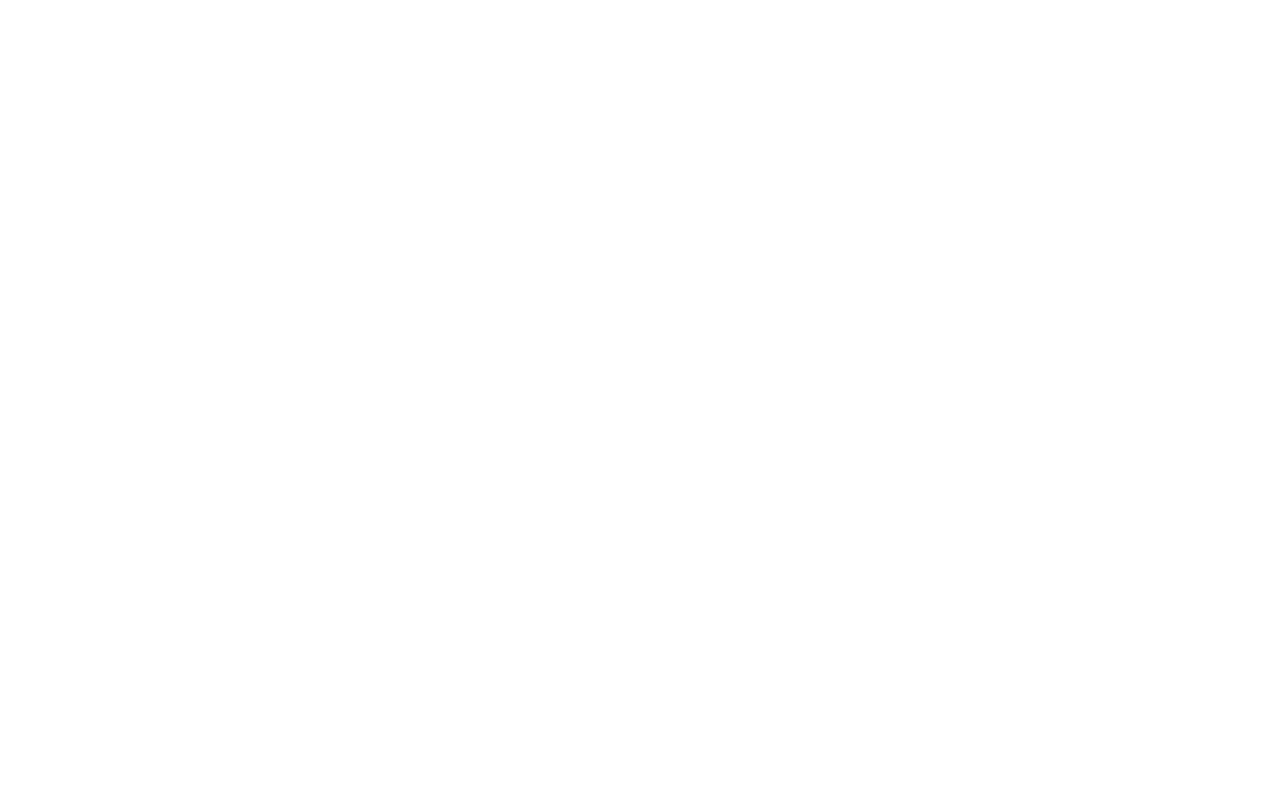
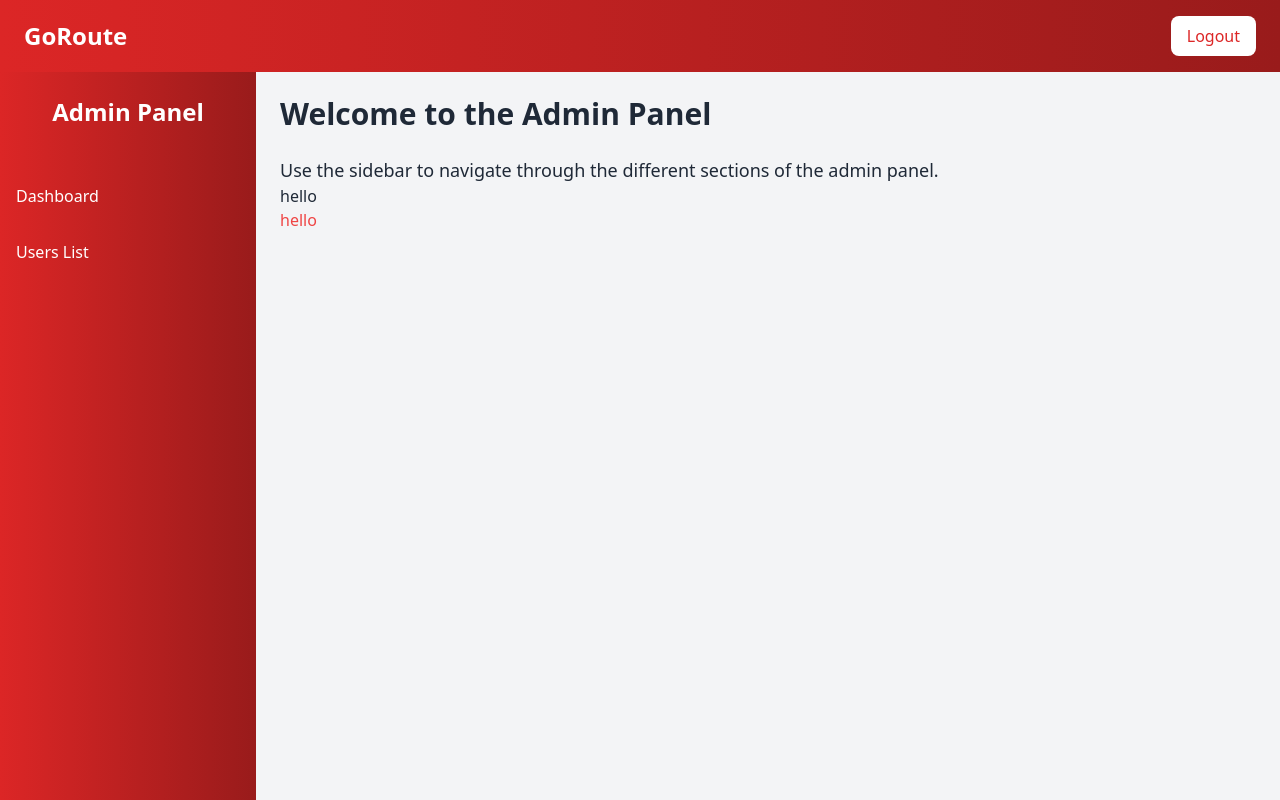
Before and after one commit to rabeeh-p/GoRoute-bus-ticket-booking, a React (Vite) app in the folder GoRoute-frontend/goRoute-client-app/: page /admin-home/users-list in a window 1280 px wide. Before the commit this address had no page. Built offline with nearby package versions, Linux system fonts and the light colour scheme.

Commit message:
admin dashboard fixed

```diff
--- a/GoRoute-frontend/goRoute-client-app/package.json
+++ b/GoRoute-frontend/goRoute-client-app/package.json
@@ -10,6 +10,8 @@
   },
   "dependencies": {
     "@heroicons/react": "^2.2.0",
+    "@radix-ui/react-accordion": "^1.2.2",
+    "@radix-ui/react-icons": "^1.3.2",
     "@reduxjs/toolkit": "^2.5.0",
     "autoprefixer": "^10.4.20",
     "axios": "^1.7.9",
--- a/GoRoute-frontend/goRoute-client-app/src/App.jsx
+++ b/GoRoute-frontend/goRoute-client-app/src/App.jsx
@@ -8,6 +8,8 @@
 import SignUp from './Pages/Noraml-User/SignUp';
 import OTPVerification from './Pages/Noraml-User/OTPVerification';
 import TripBooking from './Pages/Noraml-User/TripBooking';
+import UsersList from './Pages/Admin/UsersList';
+import Dashboard from './Pages/Admin/Dashboard';
 function App() {
   return (
     <BrowserRouter>
@@ -18,11 +20,16 @@
         <Route path="/signUp" element={<SignUp />} />
         <Route path="/otp" element={<OTPVerification />} />
 
+        <Route path="/trip-booking" element={<TripBooking />} />
 
 
         <Route path="/admin-login" element={<AdminLogin />} />
-        <Route path="/admin-home" element={<AdminDashboard />} />
-        <Route path="/trip-booking" element={<TripBooking />} />
+        <Route path="/admin-home" element={<AdminDashboard />} >
+          <Route path="users-list" element={<UsersList />} />
+          <Route path="dashboard" element={<Dashboard />} />
+
+        </Route>
+        <Route path="/users-list" element={<UsersList />} />
 
 
 
--- a/GoRoute-frontend/goRoute-client-app/src/Pages/Admin/AdminDashboard.jsx
+++ b/GoRoute-frontend/goRoute-client-app/src/Pages/Admin/AdminDashboard.jsx
@@ -1,7 +1,10 @@
 import React from "react";
+import { Route, Routes } from "react-router-dom";
 import { useDispatch } from "react-redux";
 import { clearUserData } from "../../slice/userSlicer";
 import { useNavigate } from "react-router-dom";
+import UsersList from "./UsersList";
+import Dashboard from "./Dashboard";
 
 const AdminDashboard = () => {
   const dispatch = useDispatch();
@@ -9,11 +12,10 @@
 
   const handleLogout = () => {
     dispatch(clearUserData());
-
     localStorage.removeItem("accessToken");
     localStorage.removeItem("refreshToken");
+    navigate("/admin-login");
 
-    navigate("/admin-login");
   };
 
   return (
@@ -21,11 +23,9 @@
       <header className="bg-gradient-to-r from-red-600 to-red-800 text-white py-4">
         <div className="max-w-7xl mx-auto flex items-center justify-between px-6">
           <div className="flex items-center space-x-2">
-
             <span className="text-2xl font-bold text-white">GoRoute</span>
           </div>
           <div>
-            {/* Logout Button */}
             <button
               onClick={handleLogout}
               className="bg-white text-red-600 py-2 px-4 rounded-lg hover:bg-gray-200 transition duration-300"
@@ -46,7 +46,7 @@
             <ul className="space-y-4">
               <li>
                 <a
-                  href="#dashboard"
+                onClick={() => {navigate('/admin-home/dashboard')}}
                   className="block py-2 px-4 hover:bg-red-700 rounded-lg transition duration-300"
                 >
                   Dashboard
@@ -54,26 +54,10 @@
               </li>
               <li>
                 <a
-                  href="#users-list"
+                  onClick={() => navigate('/admin-home/users-list')}
                   className="block py-2 px-4 hover:bg-red-700 rounded-lg transition duration-300"
                 >
                   Users List
-                </a>
-              </li>
-              <li>
-                <a
-                  href="#bus-owner-request"
-                  className="block py-2 px-4 hover:bg-red-700 rounded-lg transition duration-300"
-                >
-                  Bus Owner Request
-                </a>
-              </li>
-              <li>
-                <a
-                  href="#wallet"
-                  className="block py-2 px-4 hover:bg-red-700 rounded-lg transition duration-300"
-                >
-                  Wallet
                 </a>
               </li>
             </ul>
@@ -88,33 +72,14 @@
               Use the sidebar to navigate through the different sections of the admin panel.
             </p>
 
-            {/* Dashboard Section */}
-            <section id="dashboard" className="mt-10">
-              <h2 className="text-2xl font-bold mb-4">Dashboard</h2>
-              <div className="grid grid-cols-1 md:grid-cols-2 lg:grid-cols-4 gap-6">
-                <div className="p-4 bg-white rounded-lg shadow-md hover:shadow-lg transition duration-300">
-                  <h3 className="text-xl font-semibold">Total Users</h3>
-                  <p className="text-gray-600 mt-2 text-lg">1,234</p>
-                </div>
-                <div className="p-4 bg-white rounded-lg shadow-md hover:shadow-lg transition duration-300">
-                  <h3 className="text-xl font-semibold">Total Buses</h3>
-                  <p className="text-gray-600 mt-2 text-lg">567</p>
-                </div>
-                <div className="p-4 bg-white rounded-lg shadow-md hover:shadow-lg transition duration-300">
-                  <h3 className="text-xl font-semibold">Pending Requests</h3>
-                  <p className="text-gray-600 mt-2 text-lg">12</p>
-                </div>
-                <div className="p-4 bg-white rounded-lg shadow-md hover:shadow-lg transition duration-300">
-                  <h3 className="text-xl font-semibold">Total Earnings</h3>
-                  <p className="text-gray-600 mt-2 text-lg">$45,678</p>
-                </div>
-              </div>
-            </section>
+            <Routes>
+              <Route path="users-list" element={<UsersList />} />
+              <Route path="dashboard" element={<Dashboard />} />
+            </Routes>
           </div>
         </main>
       </div>
     </div>
-
   );
 };
 
--- /dev/null
+++ b/GoRoute-frontend/goRoute-client-app/src/Pages/Admin/Dashboard.jsx
@@ -0,0 +1,11 @@
+import React from 'react'
+
+const Dashboard = () => {
+  return (
+    <div>
+      <h1>dashboard</h1>
+    </div>
+  )
+}
+
+export default Dashboard
--- /dev/null
+++ b/GoRoute-frontend/goRoute-client-app/src/Pages/Admin/UsersList.jsx
@@ -0,0 +1,15 @@
+import React from 'react'
+
+const UsersList = () => {
+    console.log('is working');
+
+  return (
+    <div>
+        <h1 className='text-'>hello</h1>
+        <h1 className="text-red-500">hello</h1>
+
+    </div>
+  )
+}
+
+export default UsersList
```
Also changed, not shown: 1 other file (tests, documents, lock files or other folders).
